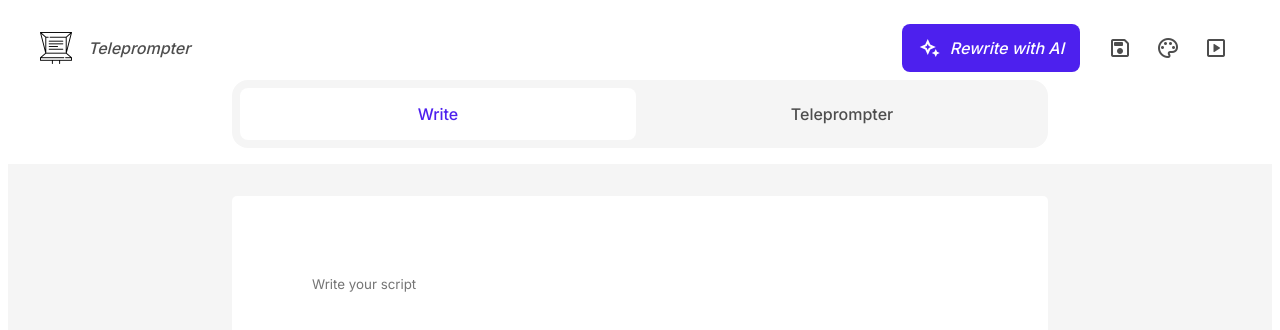
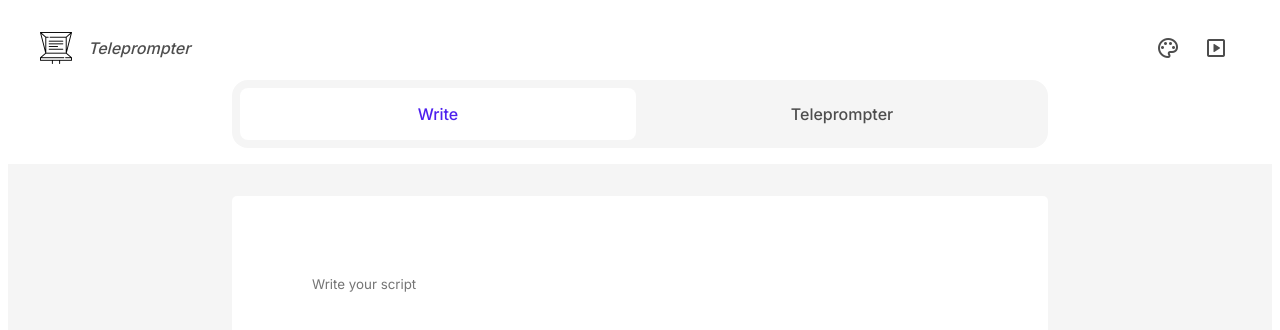
Before and after one commit to smsanagustin/JPAD-2023-Teleprompter, a React (Create React App) app: page /teleprompter in a window 1280 px wide. Shown: the top 330 px of the page. Built offline with nearby package versions, Linux system fonts and the light colour scheme.

Commit message:
comment out save and rewrite with ai buttons

```diff
--- a/src/pages/Teleprompter.js
+++ b/src/pages/Teleprompter.js
@@ -266,16 +266,16 @@ function Teleprompter() {
         <SplitContent
           left={[<AppIconText />]} // insert the array of components
           right={[
-            <IconTextButton
-              icon="magic_button"
-              onClick={() => {
-                setModal(MODAL.writeWithAi);
-              }}
-              className="margin-right-1 highlight-2 hover-highlight-2"
-            >
-              Rewrite with AI
-            </IconTextButton>,
-            <IconTextButton icon="save" onClick={() => {}}></IconTextButton>,
+            // <IconTextButton
+            //   icon="magic_button"
+            //   onClick={() => {
+            //     setModal(MODAL.writeWithAi);
+            //   }}
+            //   className="margin-right-1 highlight-2 hover-highlight-2"
+            // >
+            //   Rewrite with AI
+            // </IconTextButton>,
+            // <IconTextButton icon="save" onClick={() => {}}></IconTextButton>,
             <IconTextButton
               icon="palette"
               onClick={toggleDrawer("right", true)}
```
